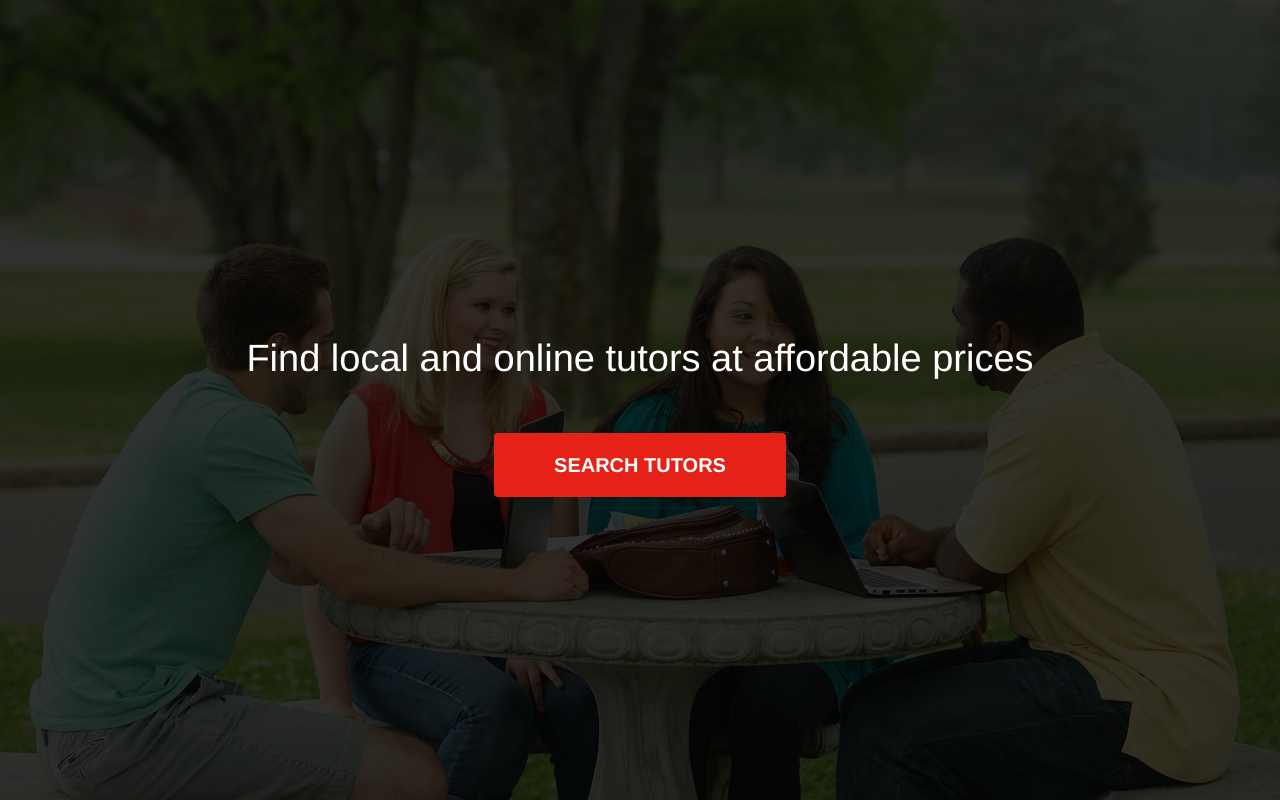
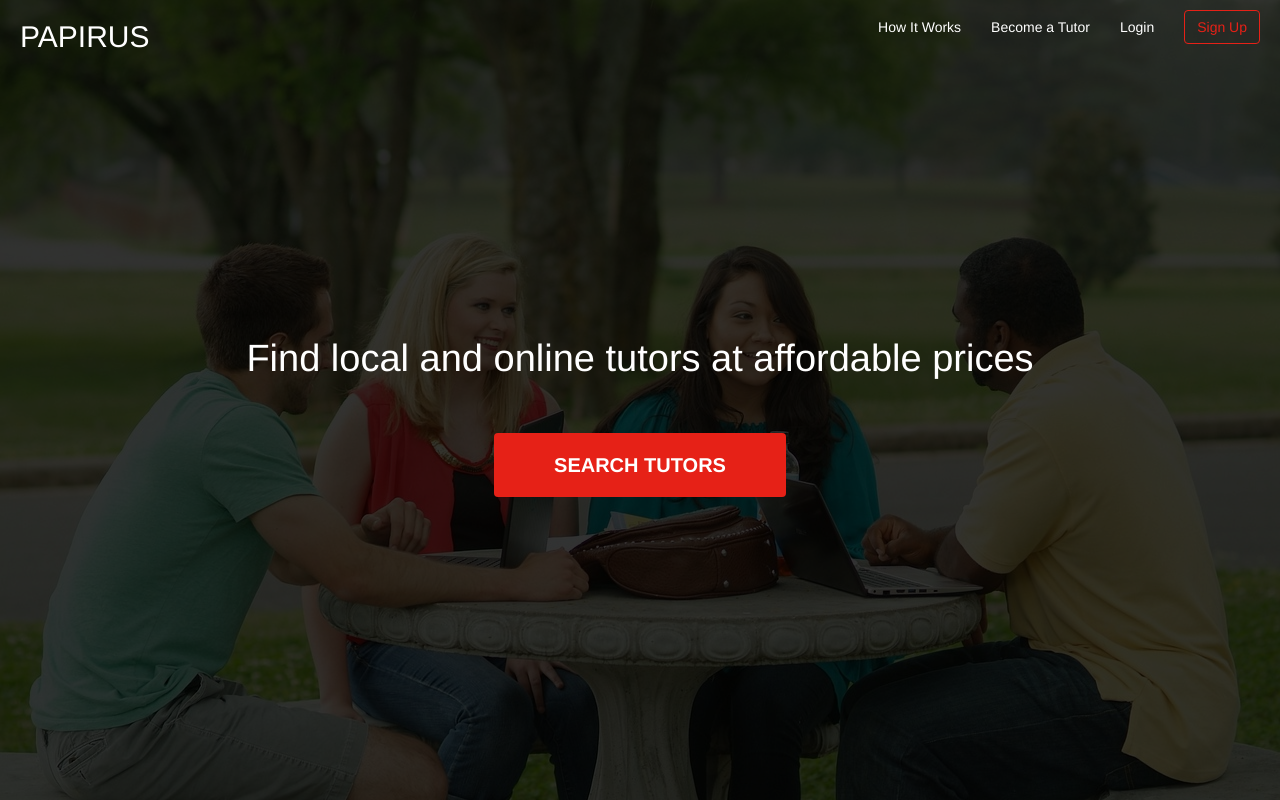
Before and after one commit to istasyon/papirus, a React app in the folder client/: page / in a window 1280 px wide. Built offline with nearby package versions, Linux system fonts and the light colour scheme.

Commit message:
Add LandingNavbar

```diff
--- a/client/src/components/Landing/Hero.js
+++ b/client/src/components/Landing/Hero.js
@@ -1,10 +1,13 @@
 import React, { Component } from 'react';
+
+import LandingNavbar from './LandingNavbar';
 import './styles/Hero.scss';
 
 class Hero extends Component {
   render() {
     return (
       <section className="Hero">
+        <LandingNavbar />
         <div className="Hero__overlay">
           <div className="Hero__content">
             <h1 className="Hero__title">
--- a/client/src/components/Landing/LandingNavbar.js
+++ b/client/src/components/Landing/LandingNavbar.js
@@ -0,0 +1,24 @@
+import React from 'react';
+
+import './styles/LandingNavbar.scss';
+
+const LandingNavbar = () => {
+  return (
+    <nav className="LandingNavbar">
+      <h2 className="LandingNavbar__logo">PAPIRUS</h2>
+      <ul className="LandingNavbar__list">
+        <li
+          className="LandingNavbar__list_item"
+          onClick={() => console.log('HowItWorks')}
+        >
+          How It Works
+        </li>
+        <li className="LandingNavbar__list_item">Become a Tutor</li>
+        <li className="LandingNavbar__list_item">Login</li>
+        <li className="LandingNavbar__signup btn">Sign Up</li>
+      </ul>
+    </nav>
+  );
+};
+
+export default LandingNavbar;
--- a/client/src/components/Landing/styles/Hero.scss
+++ b/client/src/components/Landing/styles/Hero.scss
@@ -9,6 +9,7 @@
 }
 
 .Hero__overlay {
+  position: relative;
   flex: 1;
   display: flex;
   background-color: rgba(0, 0, 0, 0.8);
@@ -35,13 +36,13 @@
   color: #fff;
   border-width: 0;
   border-radius: 4px;
-}
 
-.Hero__button:hover {
+  &:hover {
     background-color: #fff;
     color: $red-one;
   }
 
-.Hero__button:focus {
+  &:focus {
     outline: 0;
   }
+}
--- /dev/null
+++ b/client/src/components/Landing/styles/LandingNavbar.scss
@@ -0,0 +1,40 @@
+@import '../../../constants/colors';
+
+.LandingNavbar {
+  position: absolute;
+  top: 0;
+  width: 100%;
+  display: flex;
+  flex-direction: row;
+  z-index: 100;
+  padding: 0 20px;
+}
+
+.LandingNavbar__logo {
+  color: #fff;
+}
+
+.LandingNavbar__list {
+  display: flex;
+  flex-direction: row;
+  flex: 1;
+  justify-content: flex-end;
+  align-items: center;
+  list-style-type: none;
+}
+
+.LandingNavbar__list_item {
+  color: #fff;
+  margin-right: 30px;
+  cursor: pointer;
+}
+
+.LandingNavbar__signup {
+  color: $red-one;
+  border: 1px solid $red-one;
+
+  &:hover {
+    color: #fff;
+    background-color: $red-one;
+  }
+}
```
Lines whose indentation alone changed are shown as unchanged.
